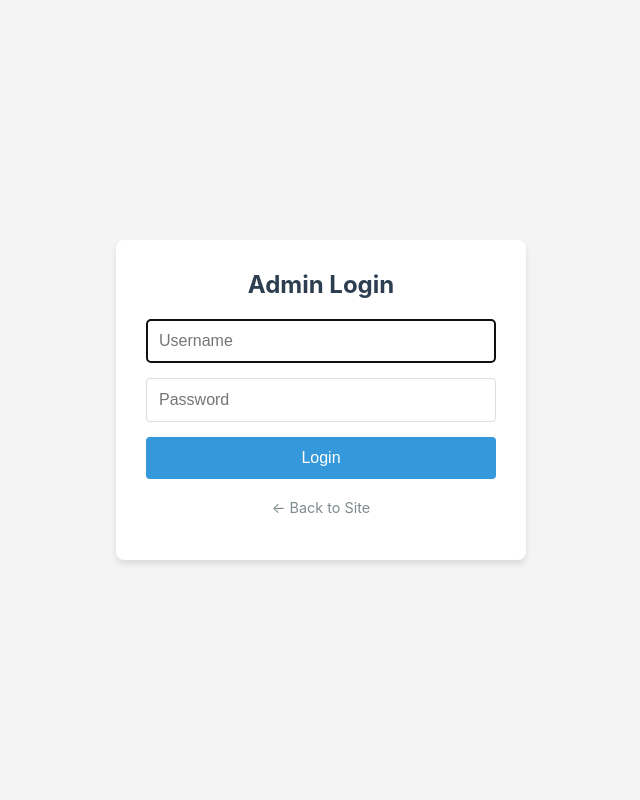
After one commit to InLight-Glory/link-wall-it, a PHP site: page /admin/login.php in a window 1280 px wide. The commit adds this page. Shown: the whole page, without its empty margins (319-959 px from the left). Run offline with PHP 8.4, Linux system fonts and the light colour scheme.

Commit message:
Implement admin authentication system

```diff
--- /dev/null
+++ b/admin/login.php
@@ -0,0 +1,51 @@
+<?php
+require_once __DIR__ . '/../app/core/functions.php';
+
+$error = '';
+
+if (is_logged_in()) {
+    header('Location: index.php');
+    exit;
+}
+
+if ($_SERVER['REQUEST_METHOD'] === 'POST') {
+    $username = $_POST['username'] ?? '';
+    $password = $_POST['password'] ?? '';
+
+    if (login_user($username, $password)) {
+        header('Location: index.php');
+        exit;
+    } else {
+        $error = 'Invalid username or password.';
+    }
+}
+?>
+<!DOCTYPE html>
+<html lang="en">
+<head>
+    <meta charset="UTF-8">
+    <meta name="viewport" content="width=device-width, initial-scale=1.0">
+    <title>Admin Login - Link-Wall-It</title>
+    <style>
+        body { font-family: -apple-system, BlinkMacSystemFont, "Segoe UI", Roboto, Helvetica, Arial, sans-serif; background: #f4f4f4; display: flex; justify-content: center; align-items: center; height: 100vh; margin: 0; }
+        .login-box { background: #fff; padding: 30px; border-radius: 8px; box-shadow: 0 4px 6px rgba(0,0,0,0.1); width: 100%; max-width: 350px; }
+        h2 { text-align: center; margin-top: 0; color: #2c3e50; }
+        input { width: 100%; padding: 12px; margin-bottom: 15px; border: 1px solid #ddd; border-radius: 4px; box-sizing: border-box; font-size: 16px; }
+        button { width: 100%; padding: 12px; background: #3498db; color: #fff; border: none; border-radius: 4px; cursor: pointer; font-size: 16px; transition: background 0.3s; }
+        button:hover { background: #2980b9; }
+        .error { color: #e74c3c; font-size: 0.9em; margin-bottom: 15px; text-align: center; background: #fce4ec; padding: 10px; border-radius: 4px; }
+    </style>
+</head>
+<body>
+    <div class="login-box">
+        <h2>Admin Login</h2>
+        <?php if ($error): ?><div class="error"><?= htmlspecialchars($error) ?></div><?php endif; ?>
+        <form method="post">
+            <input type="text" name="username" placeholder="Username" required autofocus>
+            <input type="password" name="password" placeholder="Password" required>
+            <button type="submit">Login</button>
+        </form>
+        <p style="text-align: center; margin-top: 20px; font-size: 0.9em;"><a href="../index.php" style="color: #7f8c8d; text-decoration: none;">&larr; Back to Site</a></p>
+    </div>
+</body>
+</html>
--- /dev/null
+++ b/admin/logout.php
@@ -0,0 +1,5 @@
+<?php
+require_once __DIR__ . '/../app/core/functions.php';
+logout_user();
+header('Location: login.php');
+exit;
--- a/admin/manage_wall.php
+++ b/admin/manage_wall.php
@@ -3,6 +3,8 @@ error_reporting(E_ALL);
 ini_set('display_errors', 1);
 
 require_once __DIR__ . '/../app/core/functions.php';
+
+require_login();
 
 // --- Authentication and Initialization ---
 $wall_id = $_GET['wall_id'] ?? null;
@@ -263,6 +265,7 @@ if (isset($_GET['delete']) && $_GET['delete'] == 'success') {
 </head>
 <body>
     <div class="container">
+        <div style="display: flex; justify-content: space-between; align-items: center;">
             <p class="breadcrumb">
                 <a href="index.php">Admin Home</a> &raquo;
                 <?php if ($building): ?>
@@ -273,6 +276,8 @@ if (isset($_GET['delete']) && $_GET['delete'] == 'success') {
                 <?php endif; ?>
                 Manage Wall
             </p>
+            <a href="logout.php" style="color: #e74c3c; text-decoration: none; font-weight: bold;">Logout</a>
+        </div>
         <h1>Manage Links for "<?= htmlspecialchars($wall['name']) ?>"</h1>
 
         <?php if ($success_message): ?><div class="message success"><?= htmlspecialchars($success_message) ?></div><?php endif; ?>
--- a/app/core/functions.php
+++ b/app/core/functions.php
@@ -3,6 +3,63 @@
 // Require helper files
 require_once __DIR__ . '/db.php';
 require_once __DIR__ . '/encryption.php';
+
+if (session_status() === PHP_SESSION_NONE) {
+    session_start();
+}
+
+// --- Auth Functions ---
+
+/**
+ * Logs in a user.
+ *
+ * @param string $username
+ * @param string $password
+ * @return bool True on success, false on failure.
+ */
+function login_user($username, $password) {
+    $db = get_db();
+    $users = $db['users'] ?? [];
+
+    foreach ($users as $user) {
+        if ($user['username'] === $username) {
+            // Verify password
+            $salt = $user['salt'] ?? '';
+            if (verify_password($password, $user['password_hash'], $salt)) {
+                $_SESSION['user_id'] = $user['username']; // Simple session user ID
+                return true;
+            }
+        }
+    }
+    return false;
+}
+
+/**
+ * Checks if a user is logged in.
+ *
+ * @return bool
+ */
+function is_logged_in() {
+    return isset($_SESSION['user_id']);
+}
+
+/**
+ * Logs out the current user.
+ */
+function logout_user() {
+    unset($_SESSION['user_id']);
+    session_destroy();
+}
+
+/**
+ * Requires a user to be logged in. If not, redirects to login page.
+ */
+function require_login() {
+    if (!is_logged_in()) {
+        header('Location: login.php');
+        exit;
+    }
+}
 
 // --- Building Functions ---
 
--- a/data/database.json
+++ b/data/database.json
@@ -6,7 +6,8 @@
     "users": [
         {
             "username": "admin",
-            "password_hash": ""
+            "password_hash": "$argon2id$v=19$m=65536,t=4,p=1$ZW9jUFRKNzZSV1M0L0Z3eQ$YFKyt8gfoiNA2Emriu4x2reg57hbVmqNEsq+9aC/dEc",
+            "salt": "d07db8389a12fe48076aae4cc82cebd8"
         }
     ],
     "buildings": [],
```
Also changed, not shown: admin/index.php (+6 -1 lines), admin/manage_building.php (+6 -1 lines), admin/manage_side.php (+10 -5 lines). Lines whose indentation alone changed are shown as unchanged.
